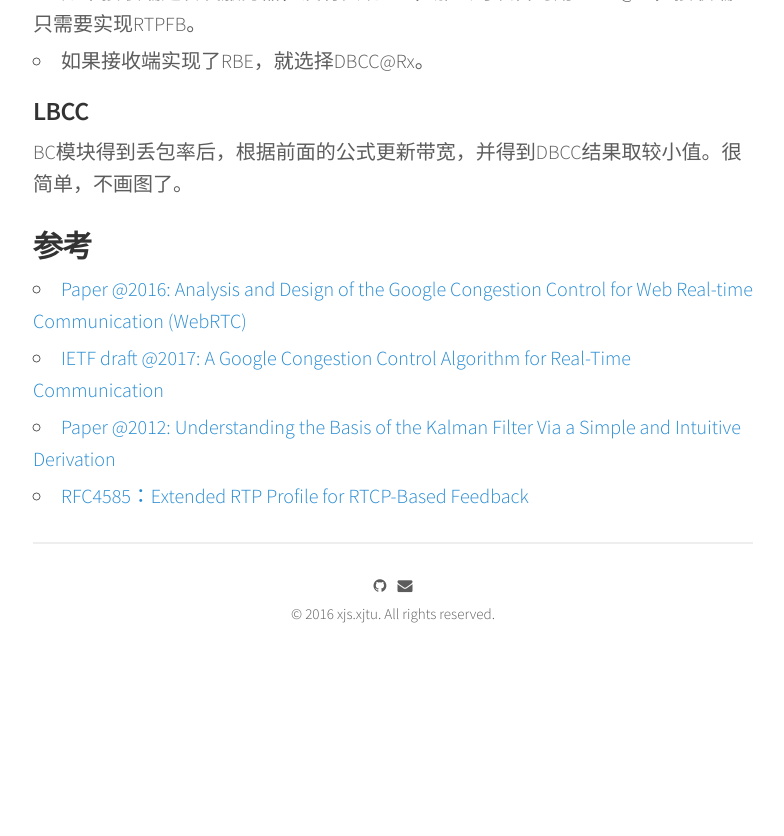
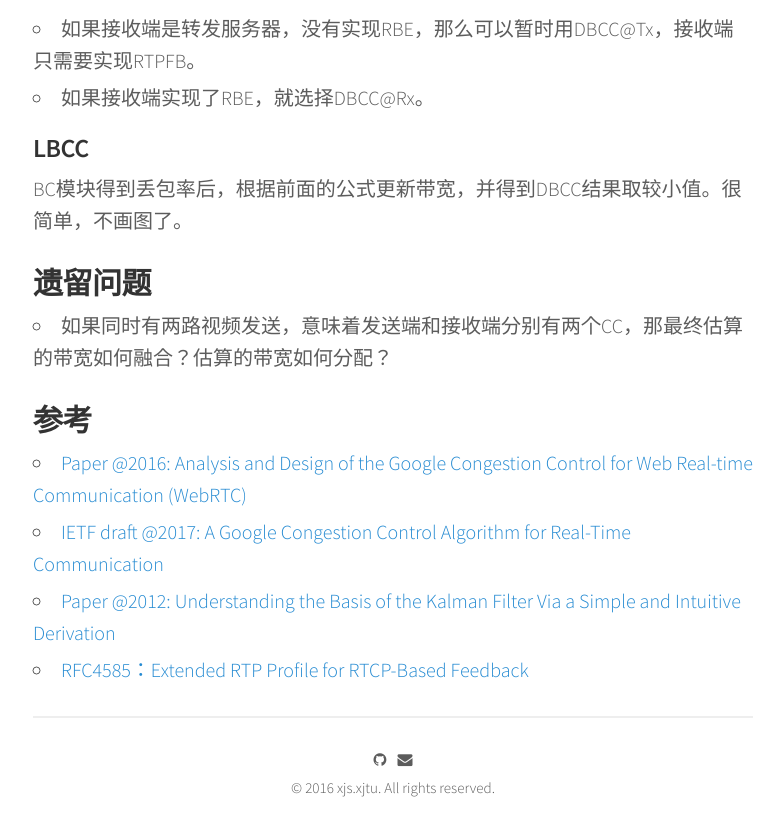
Before and after one commit to xjsXjtu/xjsxjtu.github.io, a Jekyll site: the page built from _posts/2017-07-18-LearningWebRTC-congestion_control.md, in a window 1280 px wide and 900 px high, scrolled down 4815 px. Shown: the top 836 px of the window, without its empty margins (247-1031 px from the left). Built offline with Jekyll 4.4.1, drawn with Linux system fonts in a browser that asks for light colours; nearby versions of some CDN libraries; before the commit the page ends 5541 px from its top, so only the background shows below that.

Commit message:
MOD: add remaining issue in webrtc cc

```diff
--- a/_posts/2017-07-18-LearningWebRTC-congestion_control.md
+++ b/_posts/2017-07-18-LearningWebRTC-congestion_control.md
@@ -111,6 +111,11 @@ ReceiveSideCongestionController把包的大小和到达时间转发给RemoteBitr
 
 BC模块得到丢包率后，根据前面的公式更新带宽，并得到DBCC结果取较小值。很简单，不画图了。
 
+
+### 遗留问题
+
+ * 如果同时有两路视频发送，意味着发送端和接收端分别有两个CC，那最终估算的带宽如何融合？估算的带宽如何分配？
+
 ### 参考
 
  * [Paper @2016: Analysis and Design of the Google Congestion Control for Web Real-time Communication (WebRTC)](http://c3lab.poliba.it/images/6/65/Gcc-analysis.pdf)
```
